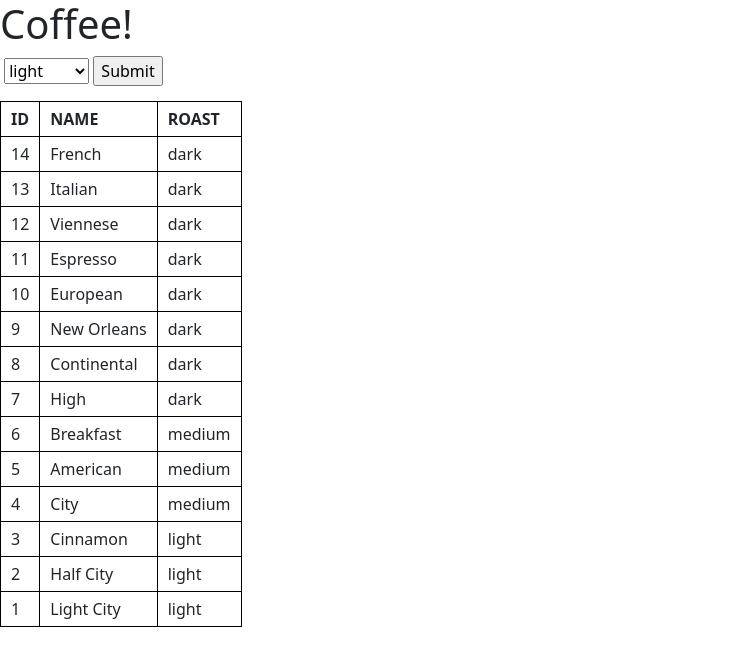
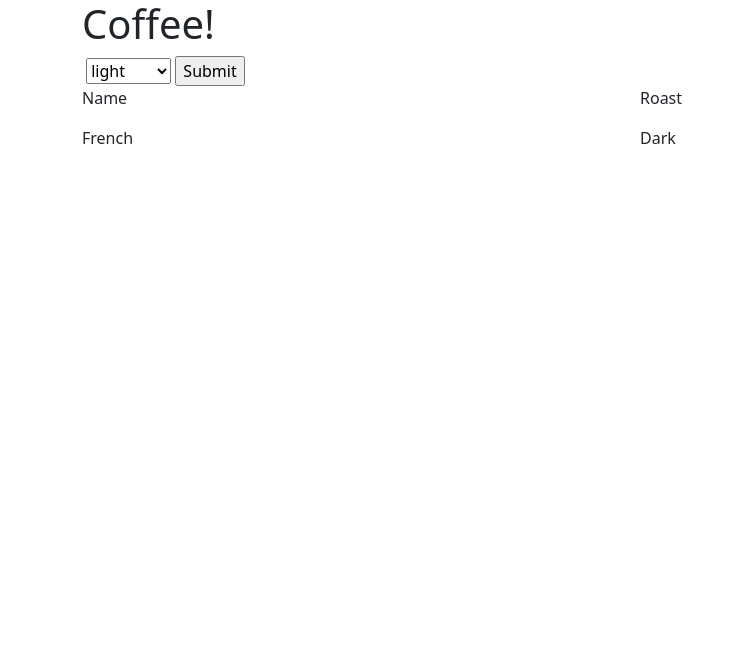
Before and after one commit to Nelthropp-Estrada-coffee/Coffee-project, a plain HTML site: page index.html in a window 1280 px wide. Shown: the whole page, without its empty margins (0-745 px from the left). Drawn offline with Linux system fonts and the light colour scheme.

Commit message:
dummy div

```diff
--- a/css/style.css
+++ b/css/style.css
@@ -1,9 +1,13 @@
-table {
-    border-collapse: collapse;
-    margin: 15px 0;
+/*table {*/
+/*    border-collapse: collapse;*/
+/*    margin: 15px 0;*/
+/*}*/
+
+/*td, th {*/
+/*    border: 1px solid black;*/
+/*    padding: 5px 10px;*/
+/*}*/
+
+main .row {
+    flex-direction: column;
 }
-
-td, th {
-    border: 1px solid black;
-    padding: 5px 10px;
-}
--- a/index.html
+++ b/index.html
@@ -7,6 +7,10 @@
     <link rel="stylesheet" href="./css/style.css">
 </head>
 <body>
+<div class="page-wrapper">
+    <nav class="container">
+        <div class="row">
+            <div class="col">
                 <h1>Coffee!</h1>
 
                 <form>
@@ -18,17 +22,36 @@
                     </select>
                     <input id="submit" type="submit" />
                 </form>
+            </div>
+        </div>
+    </nav>
+    <main class="container">
+        <div class="row">
+            <header class="col d-flex justify-content-between align-items-center">
+                    <p class="col-6">Name</p>
+                    <p class="col-6">Roast</p>
+            </header>
+<!--            dummy div-->
+            <div data-id="14" class="col d-flex justify-content-between align-items-center flex-row">
+                        <p class="col-6">French</p>
+                        <p class="col-6">Dark</p>
+            </div>
+        </div>
+    </main>
+</div>
 
-    <table>
-        <thead>
-            <tr>
-                <th>ID</th>
-                <th>NAME</th>
-                <th>ROAST</th>
-            </tr>
-        </thead>
-        <tbody id="coffees"></tbody>
-    </table>
+
+
+<!--    <table>-->
+<!--        <thead>-->
+<!--            <tr>-->
+<!--                <th>ID</th>-->
+<!--                <th>NAME</th>-->
+<!--                <th>ROAST</th>-->
+<!--            </tr>-->
+<!--        </thead>-->
+<!--        <tbody id="coffees"></tbody>-->
+<!--    </table>-->
 
     <script src="./js/main.js"></script>
 </body>
```
Lines whose indentation alone changed are shown as unchanged.
